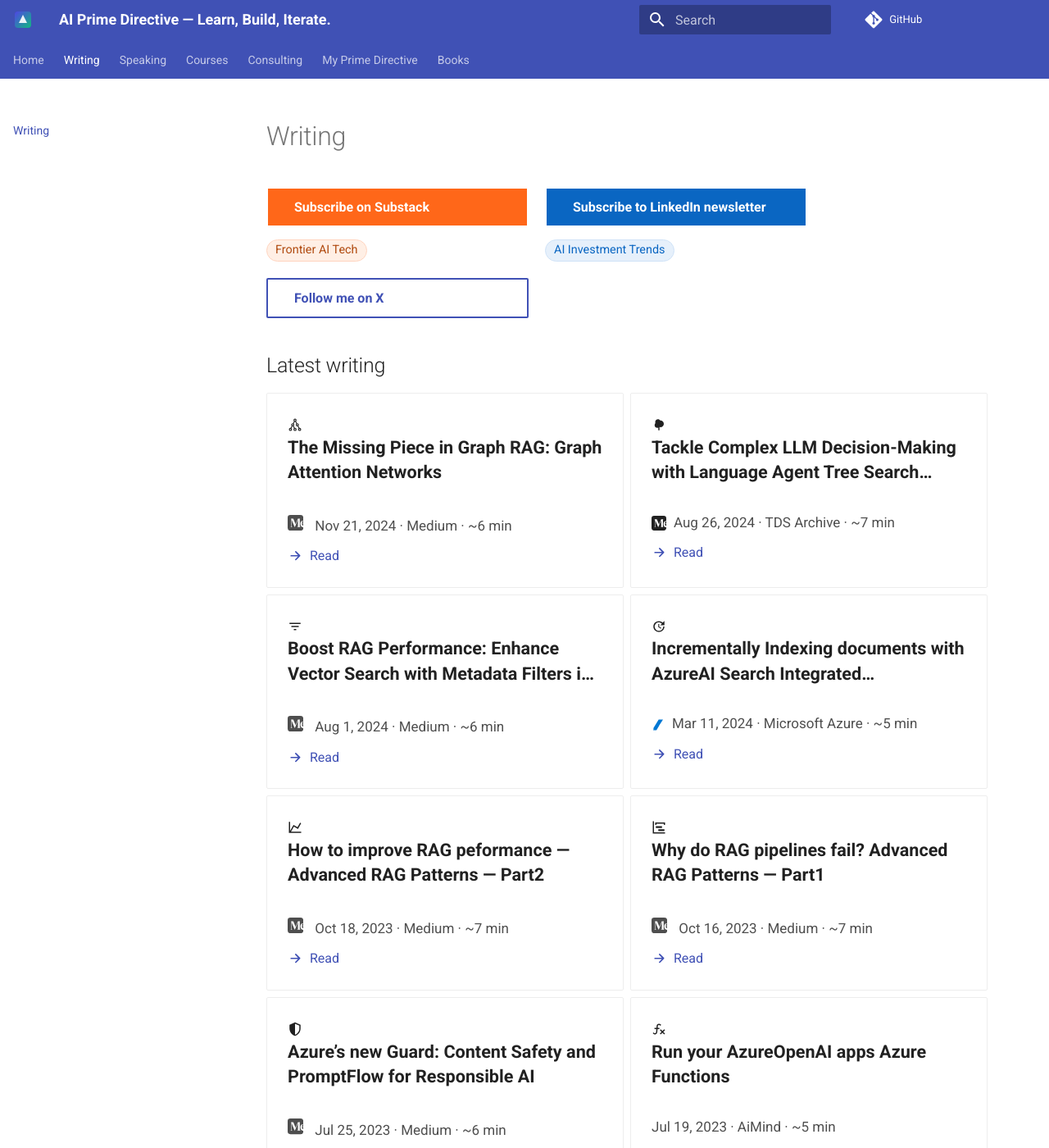
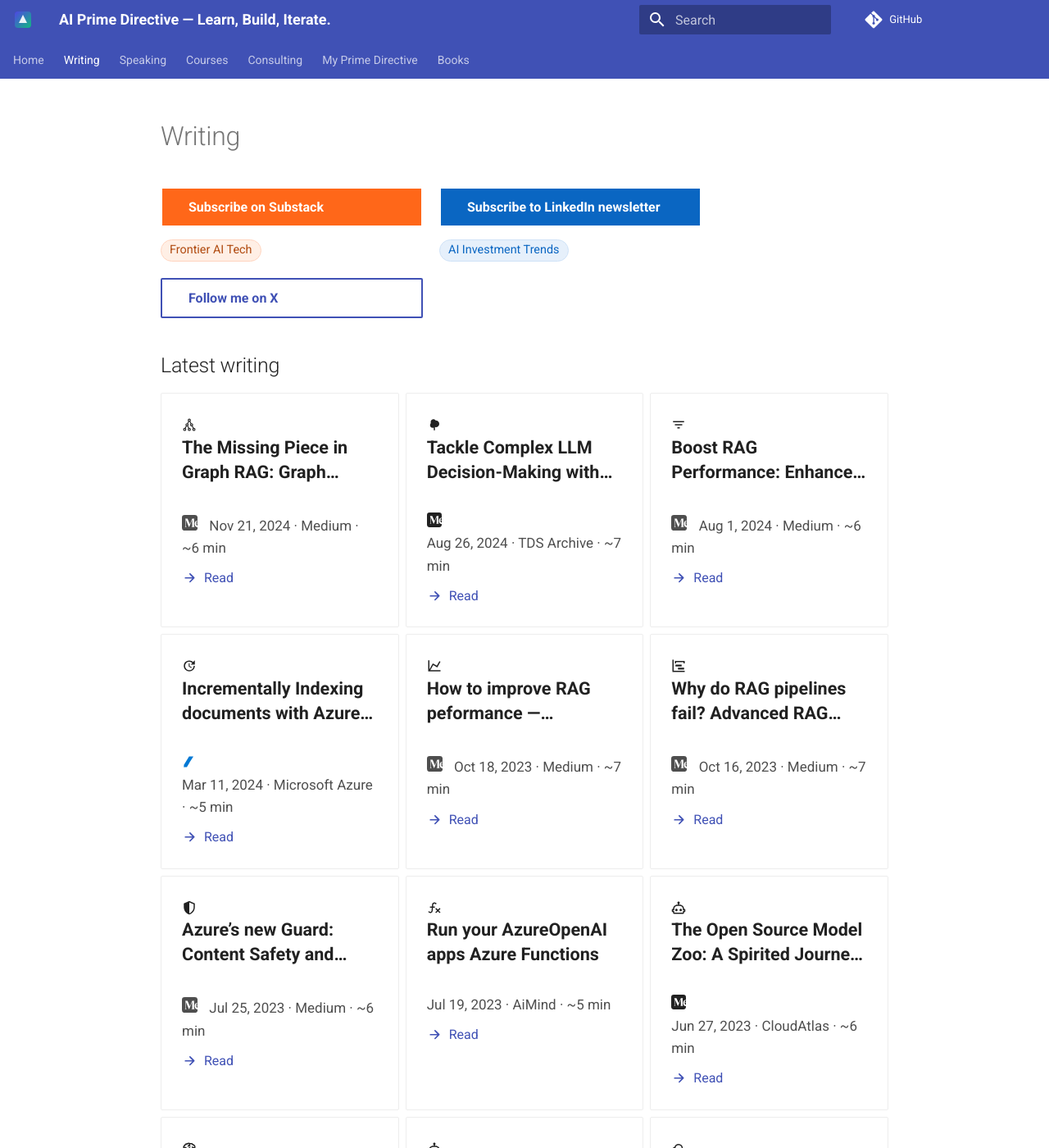
Before and after one commit to ozgurgulerx/ai-prime-directive, an MkDocs documentation site: the page built from docs/writing/index.md, in a window 1280 px wide and 1400 px high. Shown: the whole window at 82% size. Built offline with MkDocs 1.6.1 and Material for MkDocs 9.7.7, drawn with Linux system fonts in a browser that asks for light colours; plug-ins that fetch from the network failed and are left out; comment, search, counter and statistics services are not loaded.

Commit message:
writing: hide left navigation on Writing page; set cards grid to 1/2/3 columns responsive (3 on wide screens)

```diff
--- a/docs/assets/styles/extra.css
+++ b/docs/assets/styles/extra.css
@@ -168,12 +168,14 @@
 /* Fallback publisher icon alignment (inline <img>) */
 .md-typeset img.publisher-icon { height: 1em; width: 1em; vertical-align: text-bottom; margin-right: .25rem; }
 
-/* ---------- Responsive columns (roomier) ---------- */
-/* Default: single column for comfortable reading */
+/* ---------- Responsive columns for Writing ---------- */
+/* 1 column on mobile, 2 on tablets, 3 on wide screens */
 .md-typeset .grid.cards { grid-template-columns: 1fr; }
-/* Two columns only on wider screens */
+@media (min-width: 700px) {
+  .md-typeset .grid.cards { grid-template-columns: repeat(2, minmax(0, 1fr)); }
+}
 @media (min-width: 1100px) {
-  .md-typeset .grid.cards { grid-template-columns: repeat(2, minmax(0, 1fr)); }
+  .md-typeset .grid.cards { grid-template-columns: repeat(3, minmax(0, 1fr)); }
 }
 
 /* ---------- Branded newsletter buttons ---------- */
```
Also changed, not shown: docs/writing/index.md (+1 -0 lines).
